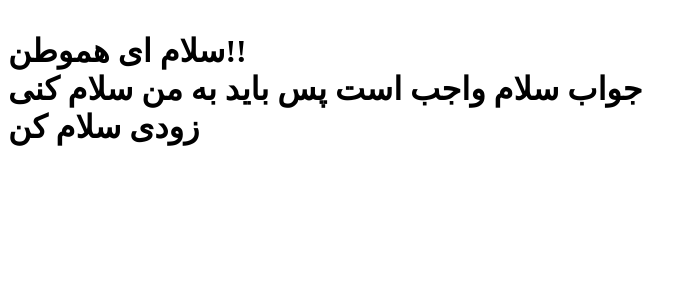
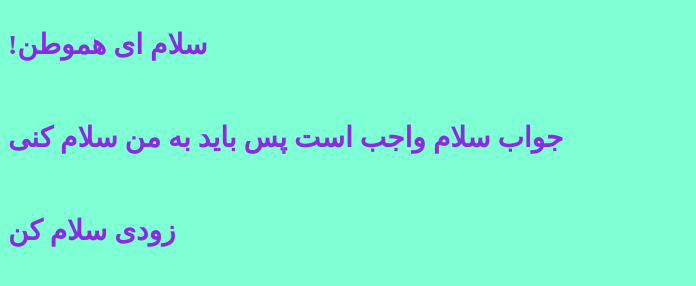
Before and after one commit to mohammadhoseinmollaei1379/AmirHoseinArabPour, a plain HTML site: page index.html in a window 1280 px wide. Shown: the whole page, without its empty margins (0-696 px from the left). Drawn offline with Linux system fonts and the light colour scheme.

Commit message:
update_index.html

```diff
--- a/index.html
+++ b/index.html
@@ -1,6 +1,18 @@
 <!DOCTYPE html>
 <html lang="fa-IR">
 <head>
+    <style>
+        p {
+            color: blueviolet;
+            font-style: bold;
+            font: arial;
+            font-size: 28px;
+        }
+        body {
+            background-color: aquamarine;
+        }
+
+    </style>
     <meta charset="UTF-8">
     <meta name="viewport" content="width=device-width, initial-scale=1.0">
     <title>Hello to nationality</title>
@@ -8,8 +20,18 @@
 <body>
 <h1>
 <p>
-    سلام ای هموطن!!<br>جواب سلام واجب است پس باید به من سلام کنی<br>زودی سلام کن
+    !سلام ای هموطن
 </p>
 </h1>
+<h3>
+<p>
+    <br>جواب سلام واجب است پس باید به من سلام کنی
+</p>
+</h3>
+<h2>
+<p>
+    <br>زودی سلام کن
+</p>
+</h2>
 </body>
 </html>
```
Also changed, not shown: My_Notes/Amir Hosein/مسیر یادگیری/برنامه جامع 2(اصلی).md (+6 -6 lines), My_Notes/Amir Hosein/.obsidian/workspace.json, 1 other file.
